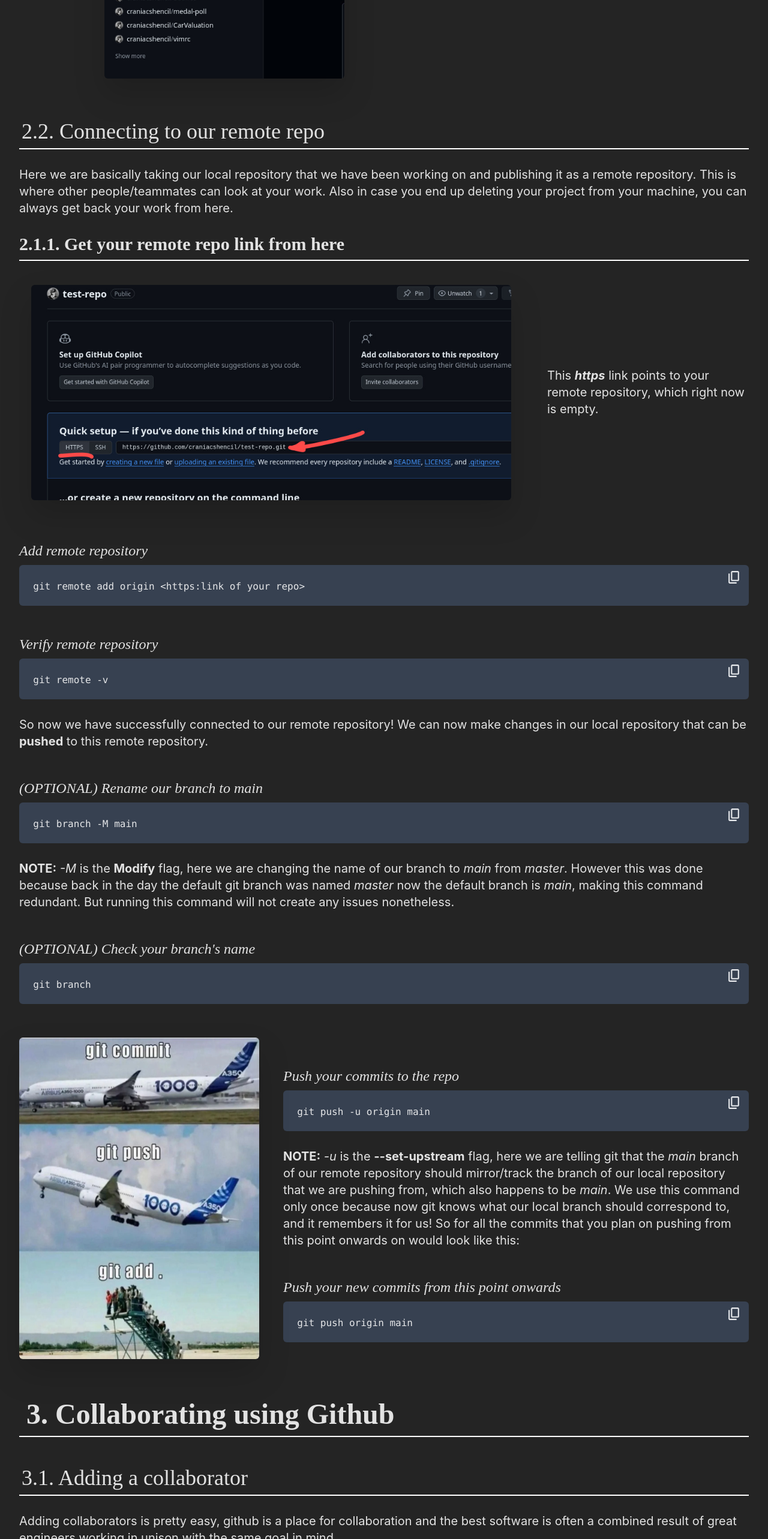
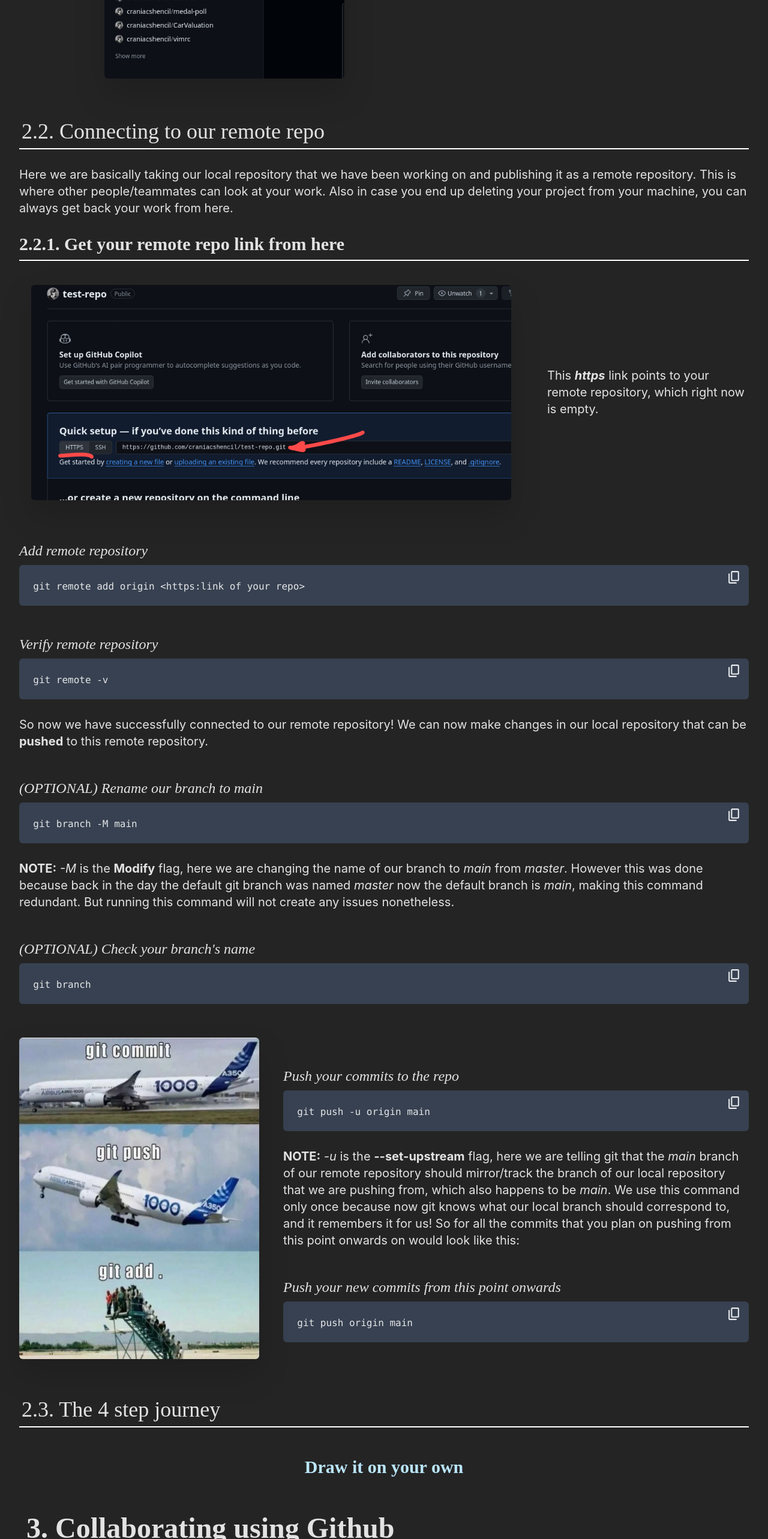
Before and after one commit to craniacshencil/git_sesh, a React (Vite) app: page / in a window 1280 px wide. Shown: the part 9434-12000 px from the top of the page at 60% size. Built offline with nearby package versions, Linux system fonts and the light colour scheme.

Commit message:
Add visual cue for explaining 4 stages

```diff
--- a/src/sections/remote/GithubConnect.tsx
+++ b/src/sections/remote/GithubConnect.tsx
@@ -50,7 +50,7 @@ const GithubConnect: React.FC = () => {
 
         <div className="remote-repo-link">
           <div className={styles.subsubheading}>
-            2.1.1. Get your remote repo link from here
+            2.2.1. Get your remote repo link from here
           </div>
           <div className="flex justify-center gap-10">
             <img
@@ -129,6 +129,14 @@ const GithubConnect: React.FC = () => {
             <CodeBlock codeText={snippets.push} />
           </div>
         </div>
+
+        <div className="4-step-journey">
+          <div className={styles.subheading}>2.3. The 4 step journey</div>
+          <p className="text-center text-sky-200 fancy-bold text-3xl my-12">
+            {" "}
+            Draw it on your own
+          </p>
+        </div>
       </div>
     </section>
   );
```
